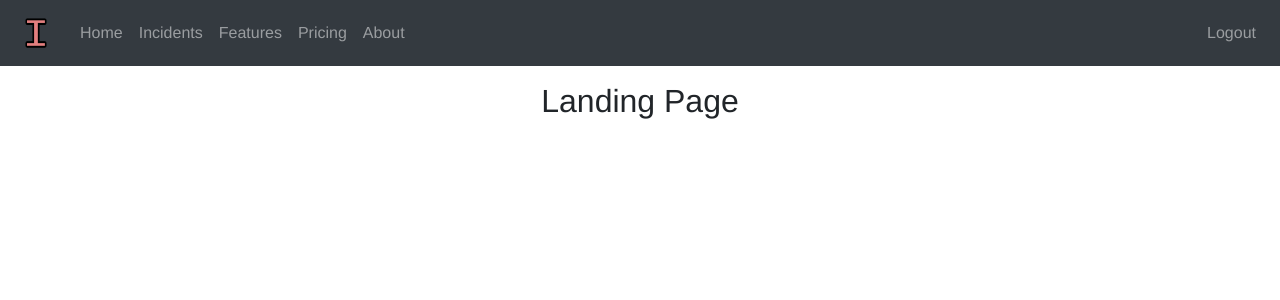
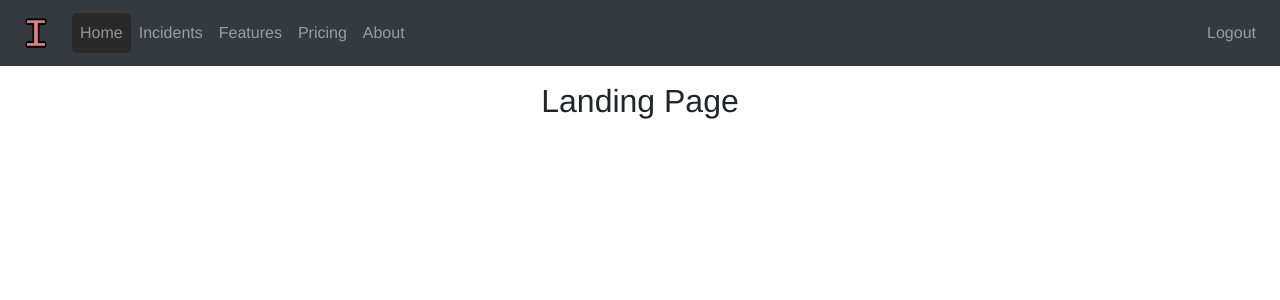
Before and after one commit to teamrit/assignment-2-app, a React (Create React App) app: page / in a window 1280 px wide. Shown: the top 300 px of the page. Built offline with nearby package versions, Linux system fonts and the light colour scheme; a web font is replaced by a local one.

Commit message:
add custom logic for active nav item

```diff
--- a/src/components/navbar.component.js
+++ b/src/components/navbar.component.js
@@ -3,7 +3,7 @@ import logo from "../incible-logo.png";
 import {Link} from "react-router-dom"
 
 const NavItem = (props) => {
-    return (<li className={`nav-item navi ${props.className}`}>
+    return (<li className={`nav-item navi ${props.className} ${props.href == window.location.pathname && 'nav-a'}`}>
         <Link to={props.href} className="nav-link">
             {props.children}
         </Link>
```
